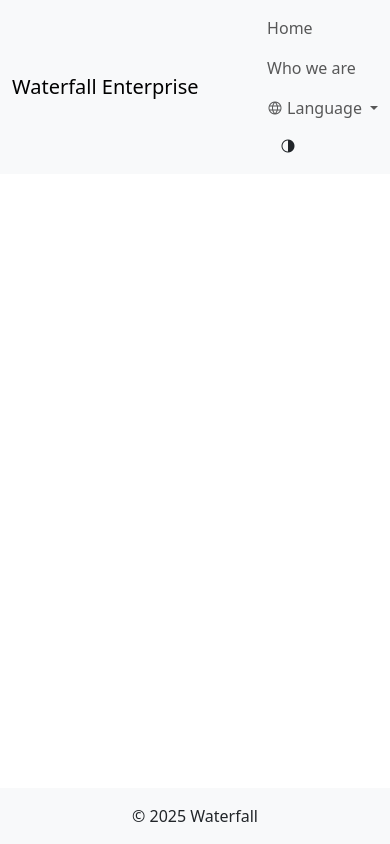
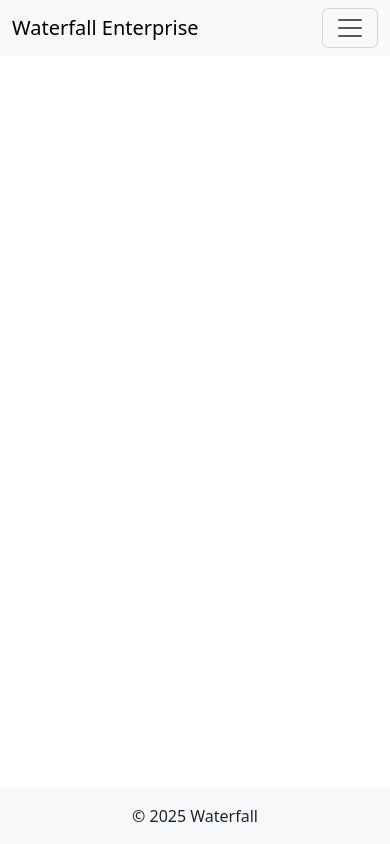
Before and after one commit to lysandre995/waterfall-enterprise, an Eleventy site: page src/pages/play.md in a window 390 px wide. Built offline with nearby package versions, Linux system fonts and the light colour scheme; Eleventy itself is replaced by a stand-in of ours; files that its build step writes are made by us from their sources.

Commit message:
chore: add stuff

```diff
--- a/package.json
+++ b/package.json
@@ -4,6 +4,7 @@
     "main": "main.js",
     "scripts": {
         "dev": "eleventy --serve",
+        "dev_0.0.0.0": "eleventy --serve --watch --host=0.0.0.0",
         "build": "eleventy",
         "format": "prettier . --write"
     },
--- a/src/_includes/partials/navbar.njk
+++ b/src/_includes/partials/navbar.njk
@@ -1,8 +1,20 @@
 <nav class="navbar navbar-expand-lg bg-body-tertiary">
   <div class="container">
     <a class="navbar-brand" href="/">Waterfall Enterprise</a>
-    <div>
-      <ul class="navbar-nav">
+
+    <button
+      class="navbar-toggler"
+      type="button"
+      data-bs-toggle="collapse"
+      data-bs-target="#navbarContent"
+      aria-controls="navbarContent"
+      aria-expanded="false"
+      aria-label="Toggle navigation">
+      <span class="navbar-toggler-icon"></span>
+    </button>
+
+    <div class="collapse navbar-collapse" id="navbarContent">
+      <ul class="navbar-nav ms-auto">
         <li class="nav-item">
           <a class="nav-link" href="/" data-i18n="home">Home</a>
         </li>
@@ -11,8 +23,8 @@
         </li>
         <li class="nav-item dropdown">
           <a class="nav-link dropdown-toggle d-flex align-items-center gap-1" href="#" role="button" data-bs-toggle="dropdown">
-              <i class="ph ph-globe"></i>
-              <span data-i18n="language">Language</span>
+            <i class="ph ph-globe"></i>
+            <span data-i18n="language">Language</span>
           </a>
           <ul class="dropdown-menu">
             <li>
```
